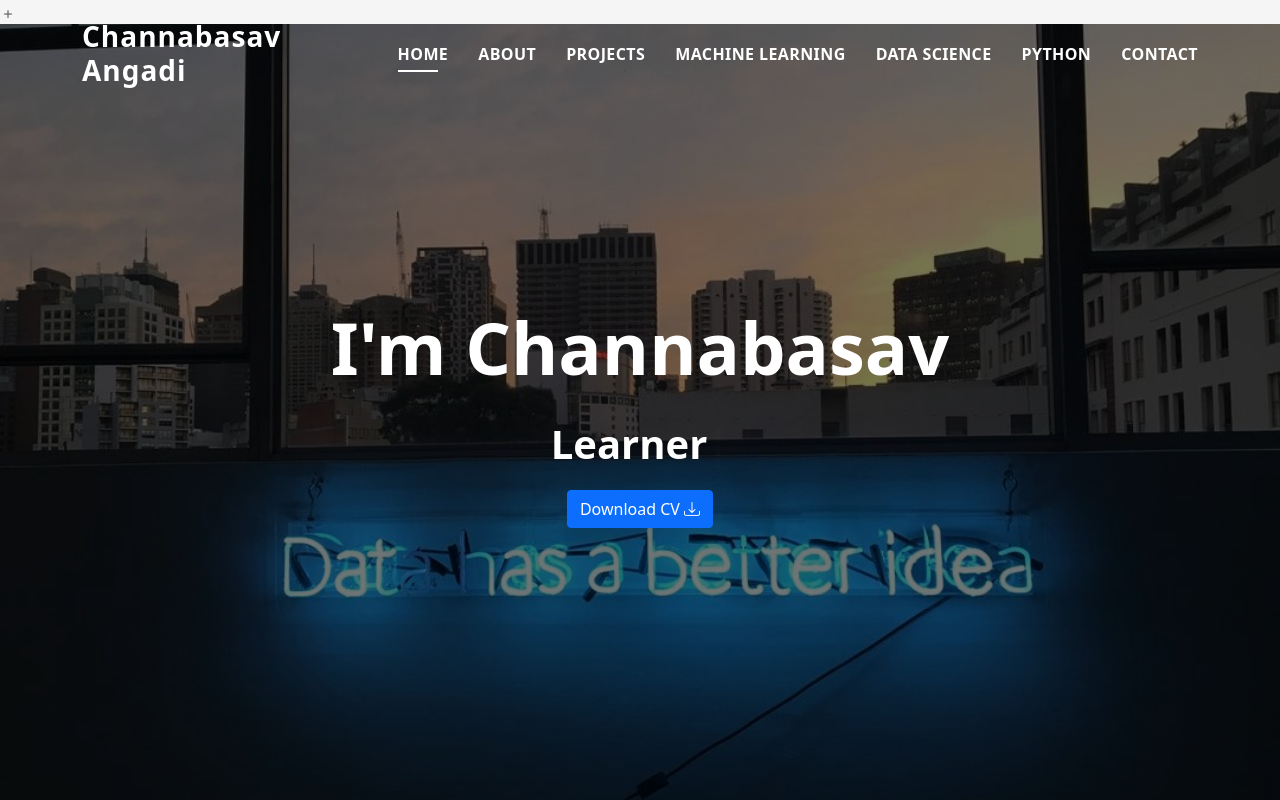
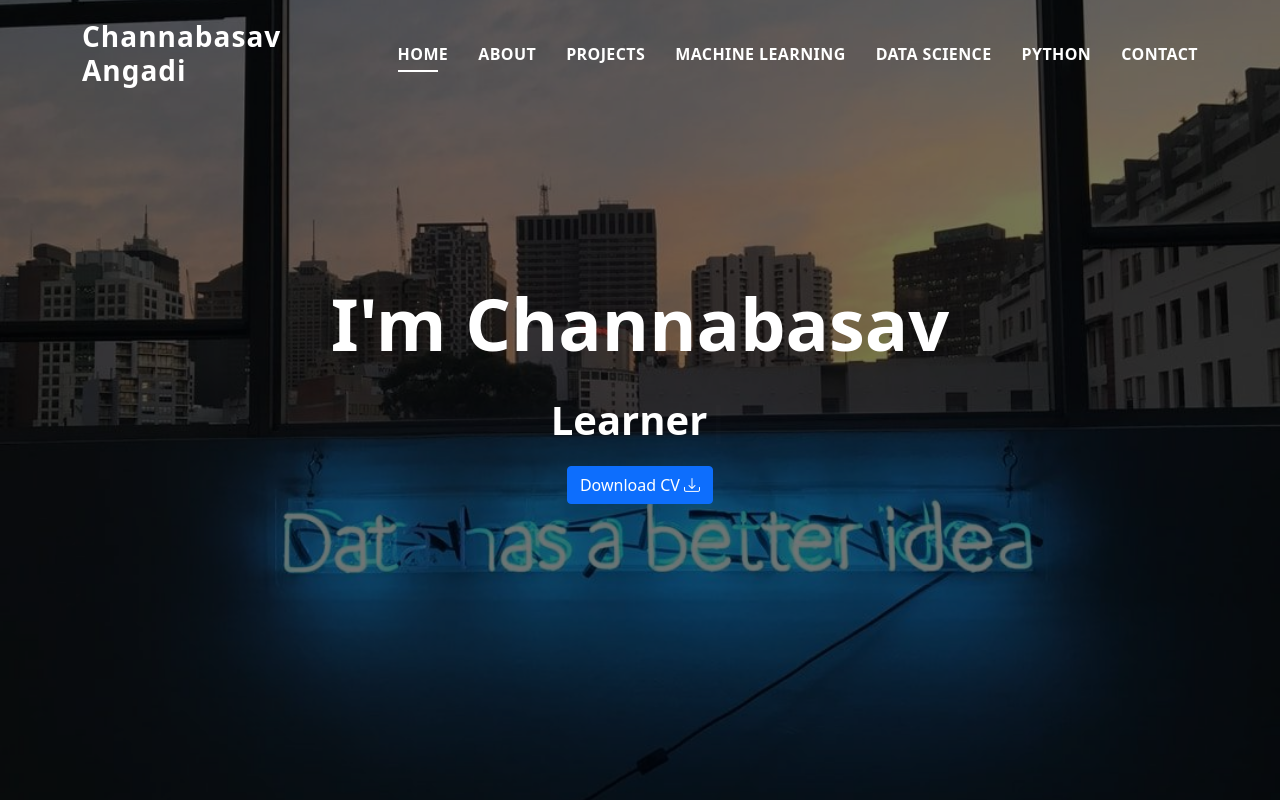
Before and after one commit to ChannabasavAngadi/CMportfolio, a plain HTML site: page index.html in a window 1280 px wide. Shown: the top 800 px of the page. Drawn offline with nearby package versions, Linux system fonts and the light colour scheme.

Commit message:
Update index.html

```diff
--- a/index.html
+++ b/index.html
@@ -5,9 +5,7 @@
 
   <script src='https://kit.fontawesome.com/a076d05399.js' crossorigin='anonymous'></script>
 <!-- bootstrap icon -->
-  <svg xmlns="http://www.w3.org/2000/svg" width="16" height="16" fill="currentColor" class="bi bi-plus" viewBox="0 0 16 16">
-    <path d="M8 4a.5.5 0 0 1 .5.5v3h3a.5.5 0 0 1 0 1h-3v3a.5.5 0 0 1-1 0v-3h-3a.5.5 0 0 1 0-1h3v-3A.5.5 0 0 1 8 4z"/>
-  </svg>
+
 
 
   <script src="https://code.jquery.com/jquery-3.3.1.slim.min.js" integrity="sha384-q8i/X+965DzO0rT7abK41JStQIAqVgRVzpbzo5smXKp4YfRvH+8abtTE1Pi6jizo" crossorigin="anonymous"></script>
```
